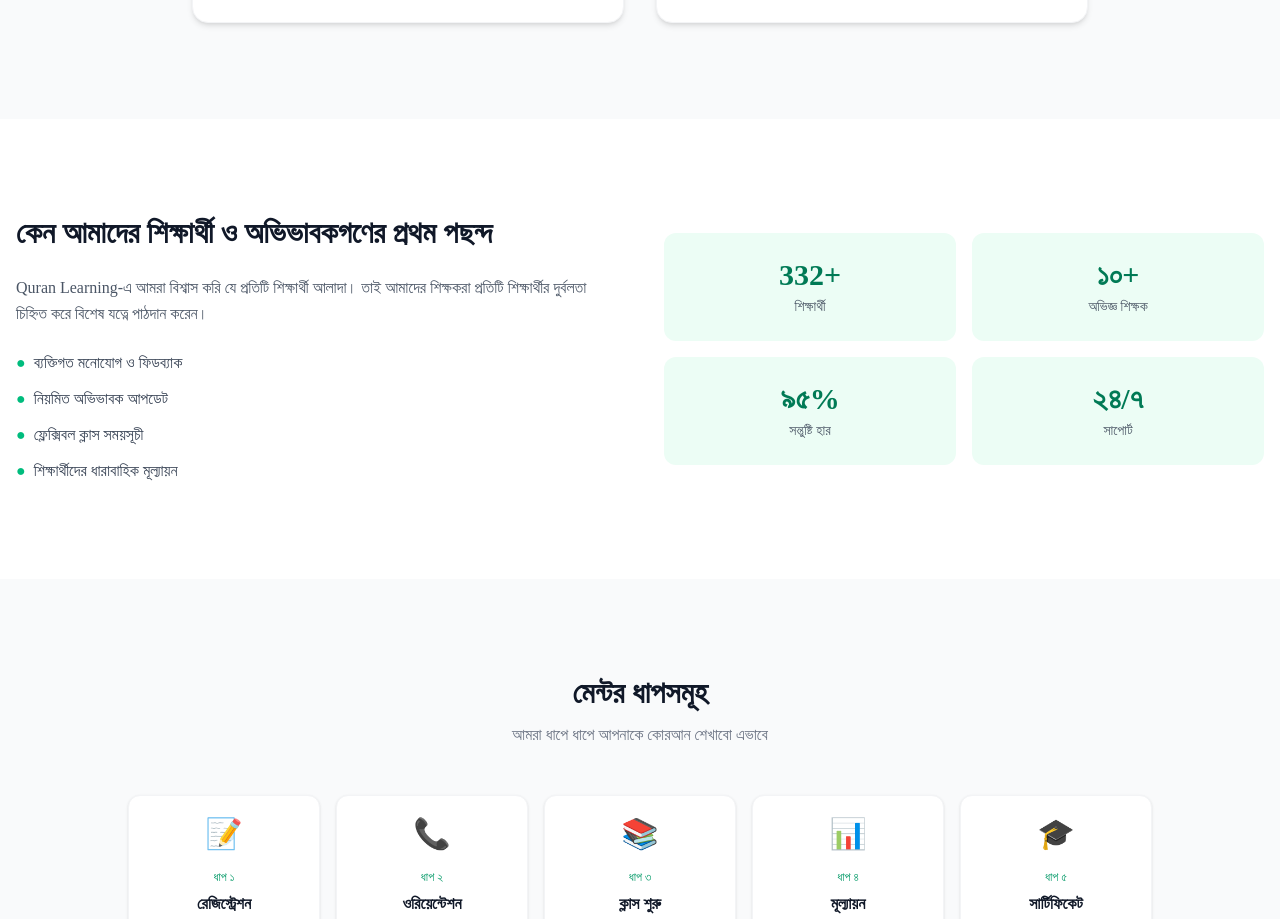
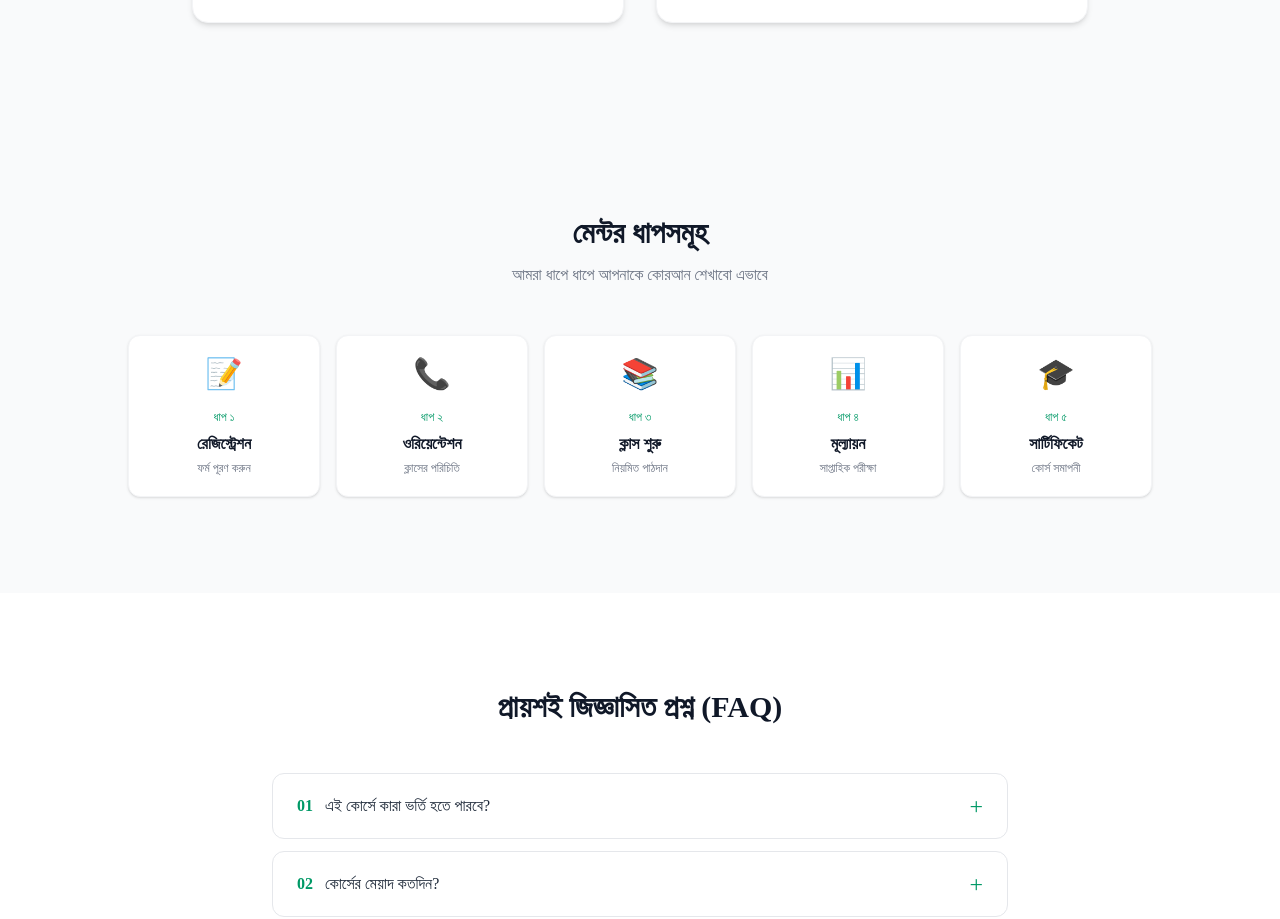
Before and after one commit to kawsar19/quran-learning, a Next.js app: page / in a window 1280 px wide. Shown: the part 1773-2692 px from the top of the page. Built offline with nearby package versions, Linux system fonts and the light colour scheme; a web font is replaced by a local one.

Commit message:
update page.tsx

```diff
--- a/app/page.tsx
+++ b/app/page.tsx
@@ -212,54 +212,6 @@ export default function HomePage() {
         </div>
       </section>
 
-      {/* Trust Section */}
-      <section className="py-16 md:py-24 bg-white">
-        <div className="container mx-auto px-4">
-          <div className="grid md:grid-cols-2 gap-12 items-center">
-            <div>
-              <h2 className="text-2xl md:text-3xl font-bold text-gray-900 mb-6">
-                কেন আমাদের শিক্ষার্থী ও অভিভাবকগণের প্রথম পছন্দ
-              </h2>
-              <p className="text-gray-600 leading-relaxed mb-6">
-                Quran Learning-এ আমরা বিশ্বাস করি যে প্রতিটি শিক্ষার্থী আলাদা। তাই
-                আমাদের শিক্ষকরা প্রতিটি শিক্ষার্থীর দুর্বলতা চিহ্নিত করে বিশেষ
-                যত্নে পাঠদান করেন।
-              </p>
-              <ul className="space-y-3 text-gray-700">
-                {[
-                  "ব্যক্তিগত মনোযোগ ও ফিডব্যাক",
-                  "নিয়মিত অভিভাবক আপডেট",
-                  "ফ্লেক্সিবল ক্লাস সময়সূচী",
-                  "শিক্ষার্থীদের ধারাবাহিক মূল্যায়ন",
-                ].map((item) => (
-                  <li key={item} className="flex items-center gap-2">
-                    <span className="text-emerald-500">●</span>
-                    {item}
-                  </li>
-                ))}
-              </ul>
-            </div>
-            <div className="grid grid-cols-2 gap-4">
-              {[
-                { num: "332+", label: "শিক্ষার্থী" },
-                { num: "১০+", label: "অভিজ্ঞ শিক্ষক" },
-                { num: "৯৫%", label: "সন্তুষ্টি হার" },
-                { num: "২৪/৭", label: "সাপোর্ট" },
-              ].map((stat) => (
-                <div
-                  key={stat.label}
-                  className="bg-emerald-50 rounded-xl p-6 text-center"
-                >
-                  <p className="text-3xl font-bold text-emerald-700">
-                    {stat.num}
-                  </p>
-                  <p className="text-gray-600 text-sm mt-1">{stat.label}</p>
-                </div>
-              ))}
-            </div>
-          </div>
-        </div>
-      </section>
 
       {/* Mentor Steps */}
       <section id="mentors" className="py-16 md:py-24 bg-gray-50">
```
